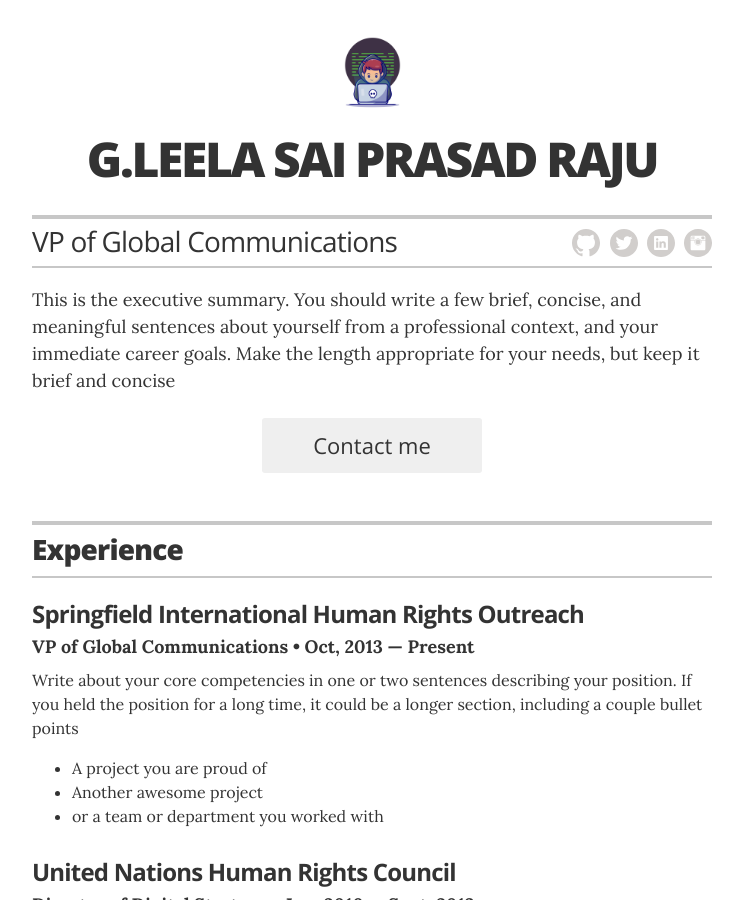
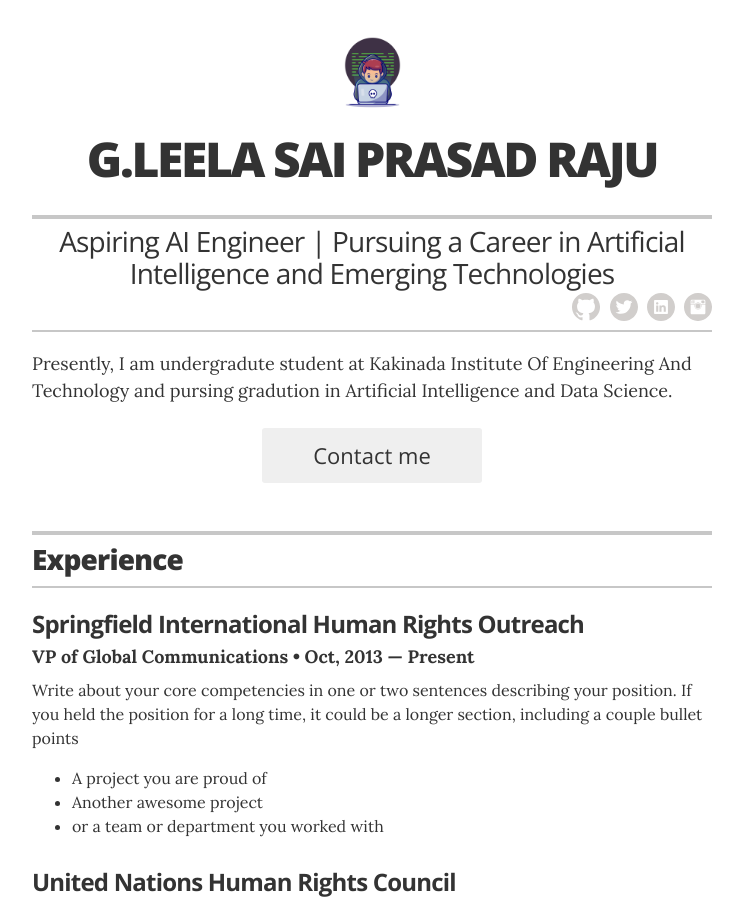
Before and after one commit to iamprasadraju/resume, a Jekyll site: the page built from index.html, in a window 1280 px wide and 900 px high. Shown: the whole window, without its empty margins (268-1011 px from the left). Built offline with Jekyll 4.4.1, drawn with Linux system fonts in a browser that asks for light colours.

Commit message:
Update _config.yml

```diff
--- a/_config.yml
+++ b/_config.yml
@@ -11,19 +11,19 @@
 # Resume settings
 resume_avatar:                  "true"
 resume_name:                    "G.LEELA SAI PRASAD RAJU"
-resume_title:                   "VP of Global Communications"
+resume_title:                   "Aspiring AI Engineer | Pursuing a Career in Artificial Intelligence and Emerging Technologies"
 
 # used for the contact button in _layouts/resume.html
-resume_contact_email:           "g.leelasaiprasadraju"
+resume_contact_email:           "g.leelasaiprasadraju@gamil.com"
 
 # the next two items are used for schema itemprops in _layouts/resume.html
 resume_contact_telephone:       "555-7334"
 resume_contact_address:         "Palakollu, Andhra Pradesh, India"
 
-resume_header_contact_info:     "742 Evergreen Terrace, Springfield • 555-7334 • lisasimpson@youremailaddress.com"
+resume_header_contact_info:     "Palakollu, Andhra Pradesh, India • 534-338 • g.leelasaiprasadraju@gamil.com"
 display_header_contact_info:    "false"
 
-resume_header_intro: "<p>This is the executive summary. You should write a few brief, concise, and meaningful sentences about yourself from a professional context, and your immediate career goals. Make the length appropriate for your needs, but keep it brief and concise</p>"
+resume_header_intro: "<p>Presently, I am undergradute student at Kakinada Institute Of Engineering And Technology and pursing gradution in Artificial Intelligence and Data Science.</p>"
 
 # use "yes" to display the email contact button,
 # "no" to display an "I'm not looking for work" message,
```
